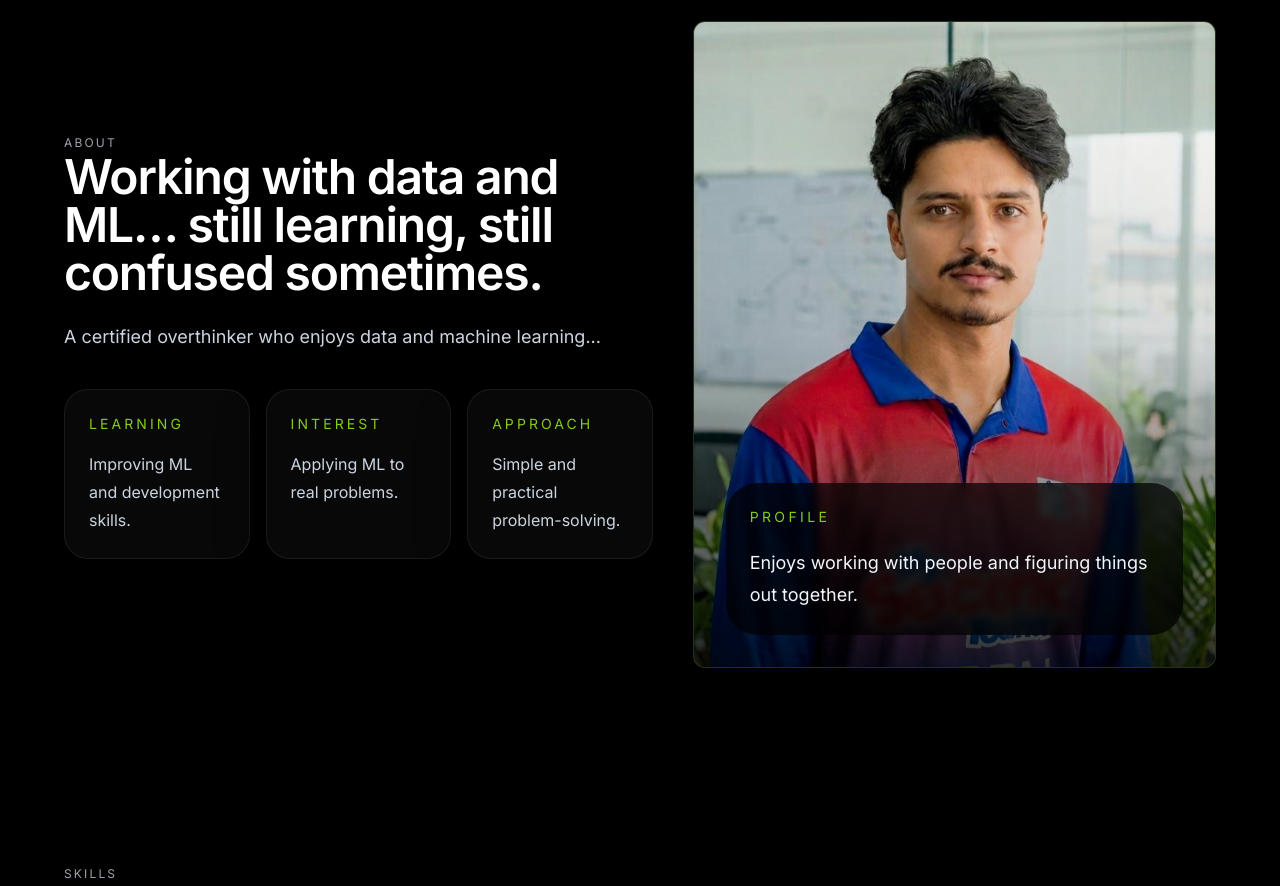
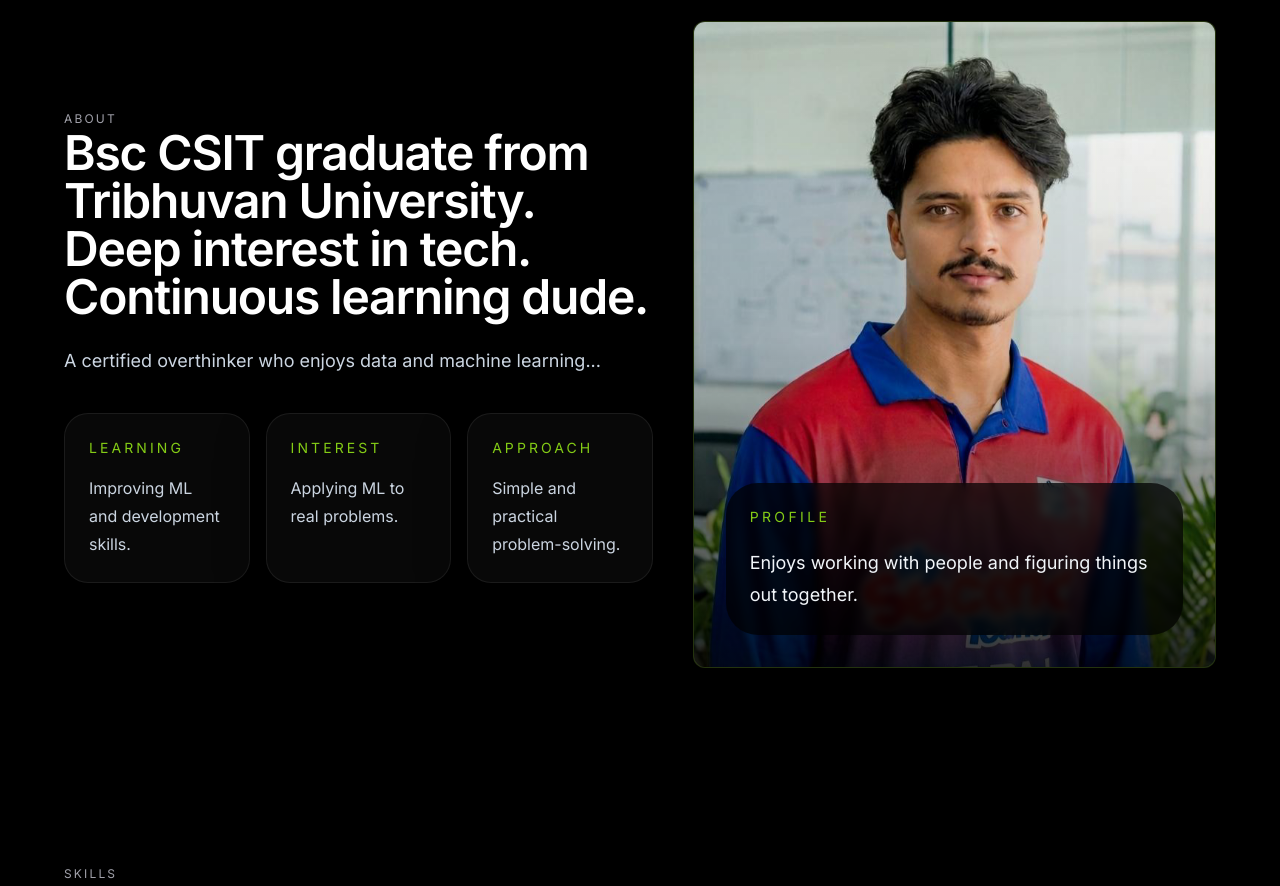
Before and after one commit to sirUttam/portfolio-2026, a React (Vite) app in the folder client/: page / in a window 1280 px wide. Shown: the part 860-1746 px from the top of the page. Built offline with nearby package versions, Linux system fonts and the light colour scheme; the HTML template or start-up script is replaced by a standard one.

Commit message:
readme update

```diff
--- a/client/src/components/About.jsx
+++ b/client/src/components/About.jsx
@@ -17,7 +17,7 @@ function About() {
           transition={{ duration: 0.8, ease: 'easeOut' }}
         >
           <span className="section-heading">About</span>
-          <h2 className="text-4xl font-semibold tracking-tight text-white sm:text-5xl">Working with data and ML… still learning, still confused sometimes.</h2>
+          <h2 className="text-4xl font-semibold tracking-tight text-white sm:text-5xl">Bsc CSIT graduate from Tribhuvan University. Deep interest in tech. Continuous learning dude.</h2>
           <p className="mt-6 max-w-xl text-lg text-slate-300 leading-8">
             A certified overthinker who enjoys data and machine learning...
           </p>
```
